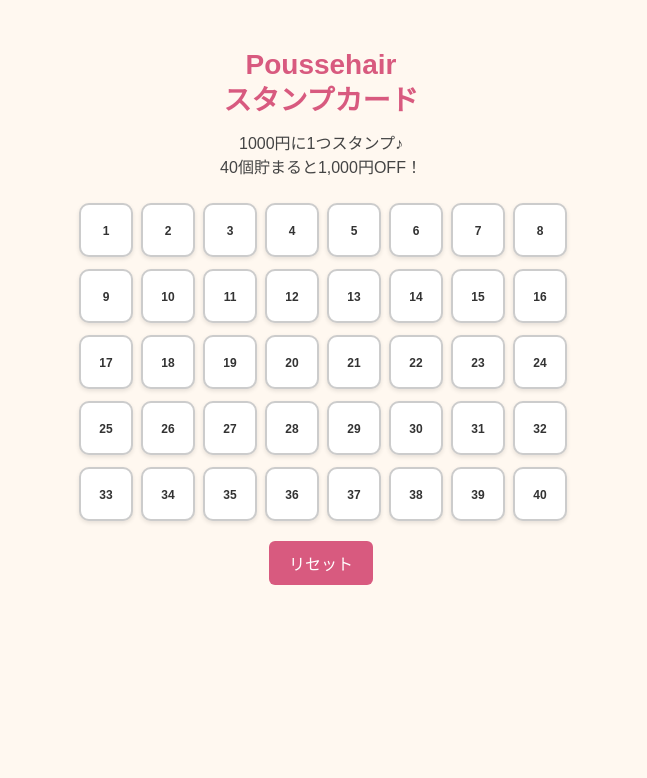
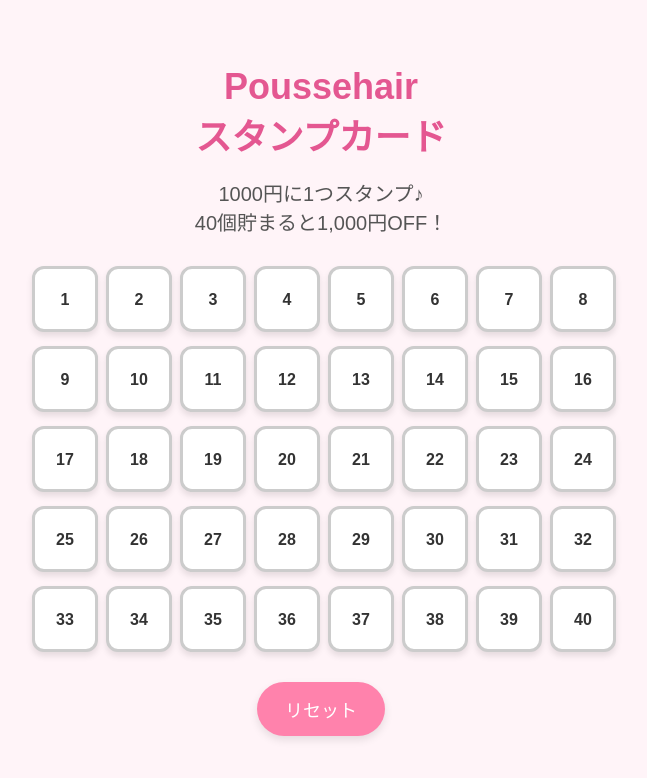
Before and after one commit to yuuki3333/poussehair-stampcard-v2, a plain HTML site: page index.html in a window 1280 px wide. Shown: the whole page, without its empty margins (319-966 px from the left). Drawn offline with Linux system fonts and the light colour scheme; a web font is replaced by a local one.

Commit message:
QR対応版に更新７

```diff
--- a/index.html
+++ b/index.html
@@ -3,55 +3,55 @@
 <head>
   <meta charset="UTF-8" />
   <title>Poussehair スタンプカード</title>
-  <!-- ポップな日本語フォントをGoogle Fontsから読み込み -->
   <link href="https://fonts.googleapis.com/css2?family=Mochiy+Pop+One&display=swap" rel="stylesheet">
   <style>
     body {
       font-family: 'Mochiy Pop One', sans-serif;
-      padding: 20px;
+      padding: 30px;
       text-align: center;
-      background: #fff8f0;
+      background: #fff4f8;
     }
     h1 {
-      color: #d85a7f;
-      font-size: 28px;
-      margin-bottom: 10px;
-      line-height: 1.3;
+      color: #e45791;
+      font-size: 36px;
+      margin-bottom: 15px;
+      line-height: 1.4;
     }
     .subtitle {
-      font-size: 16px;
-      color: #444;
-      margin-bottom: 25px;
+      font-size: 20px;
+      color: #555;
+      margin-bottom: 30px;
     }
     .stamp-grid {
       display: grid;
-      grid-template-columns: repeat(8, 50px);
-      gap: 12px;
+      grid-template-columns: repeat(8, 60px);
+      gap: 14px;
       justify-content: center;
       margin-top: 10px;
     }
     .stamp {
-      width: 50px;
-      height: 50px;
-      border-radius: 10px;
-      border: 2px solid #ccc;
+      width: 60px;
+      height: 60px;
+      border-radius: 12px;
+      border: 3px solid #ccc;
       background: white;
       display: flex;
       flex-direction: column;
       align-items: center;
       justify-content: center;
-      font-size: 12px;
-      box-shadow: 0 2px 4px rgba(0,0,0,0.1);
+      font-size: 14px;
+      box-shadow: 0 4px 6px rgba(0,0,0,0.1);
     }
     .stamp div:first-child {
-      font-size: 16px;
+      font-size: 20px;
       color: #88c057;
       line-height: 1;
     }
     .stamp div:last-child {
       font-weight: bold;
-      margin-top: 2px;
+      margin-top: 3px;
       color: #333;
+      font-size: 16px;
     }
     .stamped {
       background: #88c057;
@@ -63,18 +63,20 @@
       color: white;
     }
     button {
-      margin: 20px 10px;
-      padding: 10px 20px;
-      font-size: 16px;
-      background-color: #d85a7f;
+      margin: 30px 10px;
+      padding: 14px 28px;
+      font-size: 18px;
+      background-color: #ff82ac;
       color: white;
       border: none;
-      border-radius: 6px;
+      border-radius: 50px;
       cursor: pointer;
       font-family: 'Mochiy Pop One', sans-serif;
+      box-shadow: 0 4px 8px rgba(0,0,0,0.1);
+      transition: background-color 0.2s ease;
     }
     button:hover {
-      background-color: #b64c6c;
+      background-color: #e46f99;
     }
   </style>
 </head>
```
